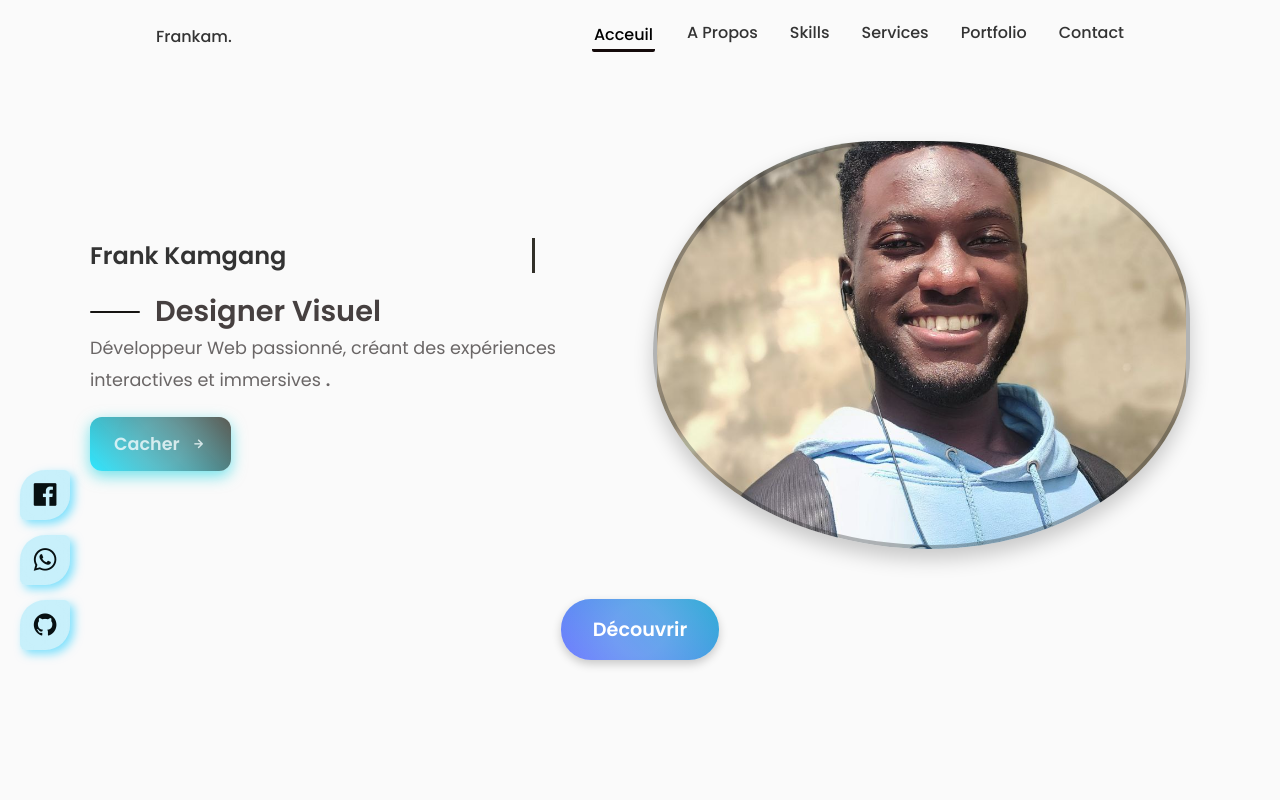
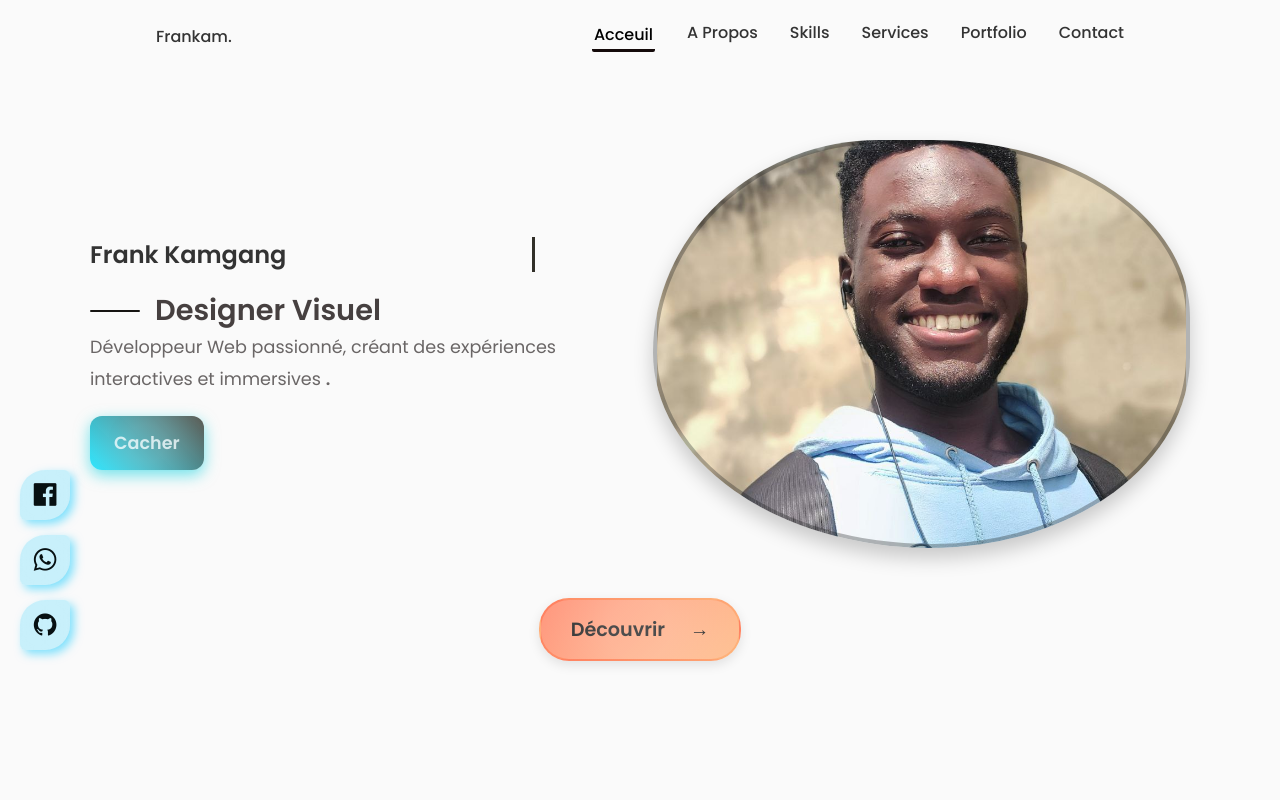
Before and after one commit to Frankam487/vrai-pf, a React (Vite) app: page / in a window 1280 px wide. Both pictures are taken after a click on the button "Découvrir 👋". Shown: the top 800 px of the page. Built offline with nearby package versions, Linux system fonts and the light colour scheme.

Commit message:
btn decouvrir

```diff
--- a/src/components/home/Home.jsx
+++ b/src/components/home/Home.jsx
@@ -25,7 +25,7 @@ const Home = () => {
           </p>
           <button className="toggle-button" onClick={toggleDiscover}>
             {showDiscover ? "Cacher" : "Découvrir 👋"}
-            <i className="uil uil-arrow-right"></i>
+            {/* <i className="uil uil-arrow-right"></i> */}
           </button>
         </div>
         <div className="home-img">
@@ -46,7 +46,7 @@ const Home = () => {
         </a>
       </div>
 
-      {/* Display the DiscoverButton conditionally */}
+
       {showDiscover && <DiscoverButton />}
     </section>
   );
--- a/src/page/DiscoverButton.jsx
+++ b/src/page/DiscoverButton.jsx
@@ -10,15 +10,16 @@ const DiscoverButton = () => {
 
   return (
     <div className="discover-container">
-      <button className="discover-button" onClick={toggleSection}>
-        Découvrir
+      <button className={`discover-button ${isOpen ? "open" : ""}`} onClick={toggleSection}>
+        <span className="discover-text">Découvrir</span>
+        <span className={`arrow ${isOpen ? "rotate" : ""}`}>→</span>
       </button>
       {isOpen && (
         <div className="discover-content">
           <h2>Bienvenue sur mon portfolio !</h2>
           <p>
-            Ici vous trouverez une sélection de mes projets, ainsi que des informations
-            sur mes compétences et mon parcours. J'espère que vous apprécierez mon travail.
+            Découvrez mes projets et apprenez-en plus sur mon parcours professionnel.
+            J'espère que vous trouverez ce que vous cherchez ici !
           </p>
           <a href="#projet" className="discover-link">
             Voir mes projets
--- a/src/page/discoverButton.css
+++ b/src/page/discoverButton.css
@@ -1,90 +1,113 @@
-/* Container du bouton et de la section cachée */
+
 .discover-container {
   display: flex;
-  flex-direction: column;
+  justify-content: center;
   align-items: center;
-  justify-content: center;
   margin-top: 50px;
+  position: relative;
 }
 
-/* Le bouton "Découvrir" */
+
 .discover-button {
-  padding: 16px 32px;
+  background: linear-gradient(135deg, #ff7e5f, #feb47b);
+  color: #fff;
   font-size: 1.2rem;
   font-weight: bold;
-  background: linear-gradient(45deg, #4e5eff, #0099cc);
-  color: #fff;
-  border: none;
+  padding: 15px 30px;
+  border: 2px solid transparent;
   border-radius: 30px;
+  display: flex;
+  align-items: center;
+  justify-content: space-between;
   cursor: pointer;
+  transition: all 0.3s ease;
+  box-shadow: 0 4px 12px rgba(0, 0, 0, 0.1);
   position: relative;
   overflow: hidden;
-  box-shadow: 0 4px 10px rgba(0, 0, 0, 0.2);
-  transition: transform 0.3s ease, background 0.3s ease;
+  z-index: 1;
 }
 
-.discover-button:hover {
-  transform: scale(1.1);
-  background: linear-gradient(45deg, #0088cc, #00aaff);
+.discover-button .discover-text {
+  transition: opacity 0.3s ease;
 }
 
-/* Contenu caché qui apparaît au clic */
-.discover-content {
-  margin-top: 30px;
-  padding: 2rem;
-  background: rgba(0, 0, 0, 0.8);
-  color: #fff;
-  border-radius: 15px;
-  box-shadow: 0 10px 20px rgba(0, 0, 0, 0.3);
-  width: 90%;
-  max-width: 600px;
-  text-align: center;
-  opacity: 0;
-  transform: translateY(-20px);
-  animation: fadeIn 0.8s forwards;
+.discover-button .arrow {
+  margin-left: 15px;
+  transition: transform 0.3s ease;
 }
 
-/* Lien dans la section qui apparaît */
-.discover-link {
-  display: inline-block;
-  margin-top: 1.5rem;
-  padding: 10px 20px;
-  background: #ff5d5d;
-  color: #fff;
-  border-radius: 25px;
-  text-decoration: none;
-  font-weight: bold;
-  transition: background 0.3s ease;
+
+.discover-button.open {
+  background: linear-gradient(135deg, #42a5f5, #478ed1);
+  box-shadow: 0 8px 16px rgba(0, 0, 0, 0.2);
 }
 
-.discover-link:hover {
-  background: #e04343;
+.discover-button.open .discover-text {
+  opacity: 0;
 }
 
-/* Animation fade-in pour la section */
-@keyframes fadeIn {
-  0% {
+.discover-button.open .arrow {
+  transform: rotate(90deg);
+}
+
+
+.discover-content {
+  background-color: #fff;
+  padding: 30px;
+  margin-top: 20px;
+  border-radius: 10px;
+  box-shadow: 0 5px 15px rgba(0, 0, 0, 0.1);
+  max-width: 500px;
+  width: 100%;
+  opacity: 0;
+  transform: translateY(20px);
+  animation: fadeInUp 0.7s forwards;
+}
+
+
+@keyframes fadeInUp {
+  from {
     opacity: 0;
-    transform: translateY(-20px);
+    transform: translateY(20px);
   }
-  100% {
+  to {
     opacity: 1;
     transform: translateY(0);
   }
 }
 
-/* Responsive Design pour mobile */
+
+.discover-link {
+  color: #42a5f5;
+  font-size: 1.1rem;
+  margin-top: 15px;
+  display: inline-block;
+  text-decoration: none;
+  transition: color 0.3s ease;
+}
+
+.discover-link:hover {
+  color: #1e88e5;
+}
+
 @media (max-width: 768px) {
   .discover-button {
-    font-size: 1rem;
-    padding: 12px 24px;
+    padding: 12px 25px;
+    font-size: 1.1rem;
   }
 
   .discover-content {
-    padding: 1.5rem;
-  }
-
-  .discover-link {
-    font-size: 1rem;
+    padding: 20px;
   }
 }
+
+
+
+.discover-container {
+  display: flex;
+  justify-content: center;
+  align-items: center;
+  margin-top: 50px;
+  position: relative;
+  z-index: 10000;
+}
```
